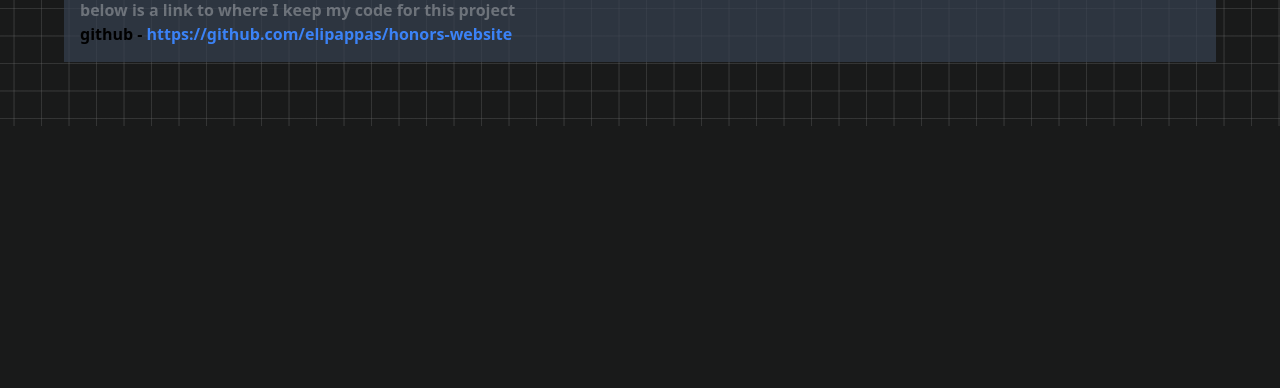
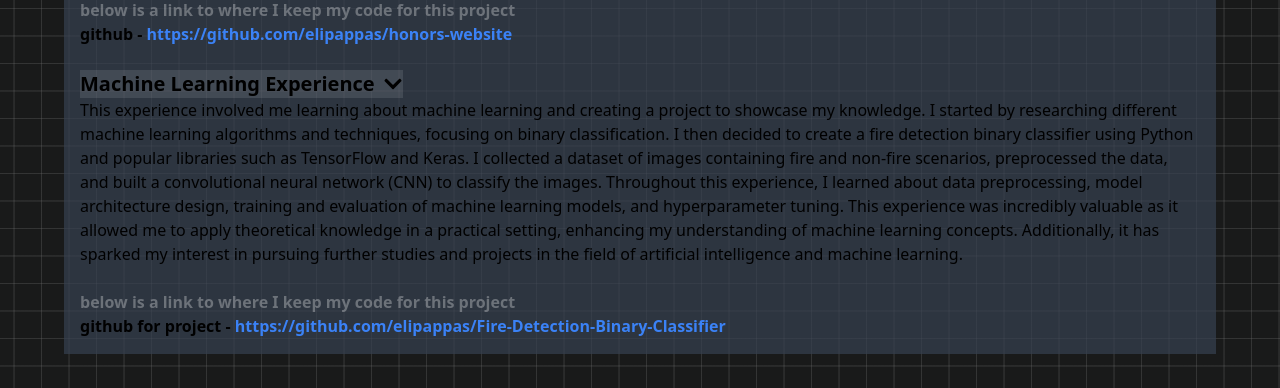
Before and after one commit to elipappas/honors-website, a Next.js app: page /Experiences in a window 1280 px wide. Shown: the part 1710-2098 px from the top of the page. Before the commit the page ends 1836 px from the top, so only its background shows below. Built offline with nearby package versions, Linux system fonts and the light colour scheme.

Commit message:
added Machine Learning Experience section with project details and GitHub link

```diff
--- a/src/app/Experiences/page.tsx
+++ b/src/app/Experiences/page.tsx
@@ -6,6 +6,7 @@ export default function HonorsExperience() {
   const [isSwiftCollapsed, setIsSwiftCollapsed] = useState(false);
   const [isMusicCollapsed, setIsMusicCollapsed] = useState(false);
   const [isWebsiteCollapsed, setIsWebsiteCollapsed] = useState(false);
+  const [isMLCollapsed, setIsMLCollapsed] = useState(false);
 
   return (
     <div className="m-auto w-full flow-root bg-opacity-70 bg-gray-700 p-4">
@@ -104,6 +105,32 @@ export default function HonorsExperience() {
           </div>
         )}
       </div>
+      {/* Divider */}
+      <br />
+      {/* Fourth Section */}
+      <div>
+        <button
+            onClick={() => setIsMLCollapsed(!isMLCollapsed)}
+            className="font-extrabold text-xl"
+          >
+              <h1 className='w-full flex items-center bg-white bg-opacity-10'> Machine Learning Experience <span className='ml-2'>{isMLCollapsed ? <FaChevronUp /> : <FaChevronDown />}</span></h1>
+          </button>
+          {!isMLCollapsed && (
+          <div>
+            <p className="font-normal">
+              This experience involved me learning about machine learning and creating a project to showcase my knowledge. I started by researching different machine learning algorithms and techniques,
+              focusing on binary classification. I then decided to create a fire detection binary classifier using Python and popular libraries such as TensorFlow and Keras.
+              I collected a dataset of images containing fire and non-fire scenarios, preprocessed the data, and built a convolutional neural network (CNN) to classify the images.
+              Throughout this experience, I learned about data preprocessing, model architecture design, training and evaluation of machine learning models, and hyperparameter tuning.
+              This experience was incredibly valuable as it allowed me to apply theoretical knowledge in a practical setting, enhancing my understanding of machine learning concepts.
+              Additionally, it has sparked my interest in pursuing further studies and projects in the field of artificial intelligence and machine learning.
+            </p>
+            <br />
+            <p className="text-white text-opacity-30">below is a link to where I keep my code for this project</p>
+            <p>github for project - <span><a href="https://github.com/elipappas/Fire-Detection-Binary-Classifier" className="text-blue-500">https://github.com/elipappas/Fire-Detection-Binary-Classifier</a></span></p>
+          </div>
+        )}
+      </div>
     </div>
   );
 }
```
